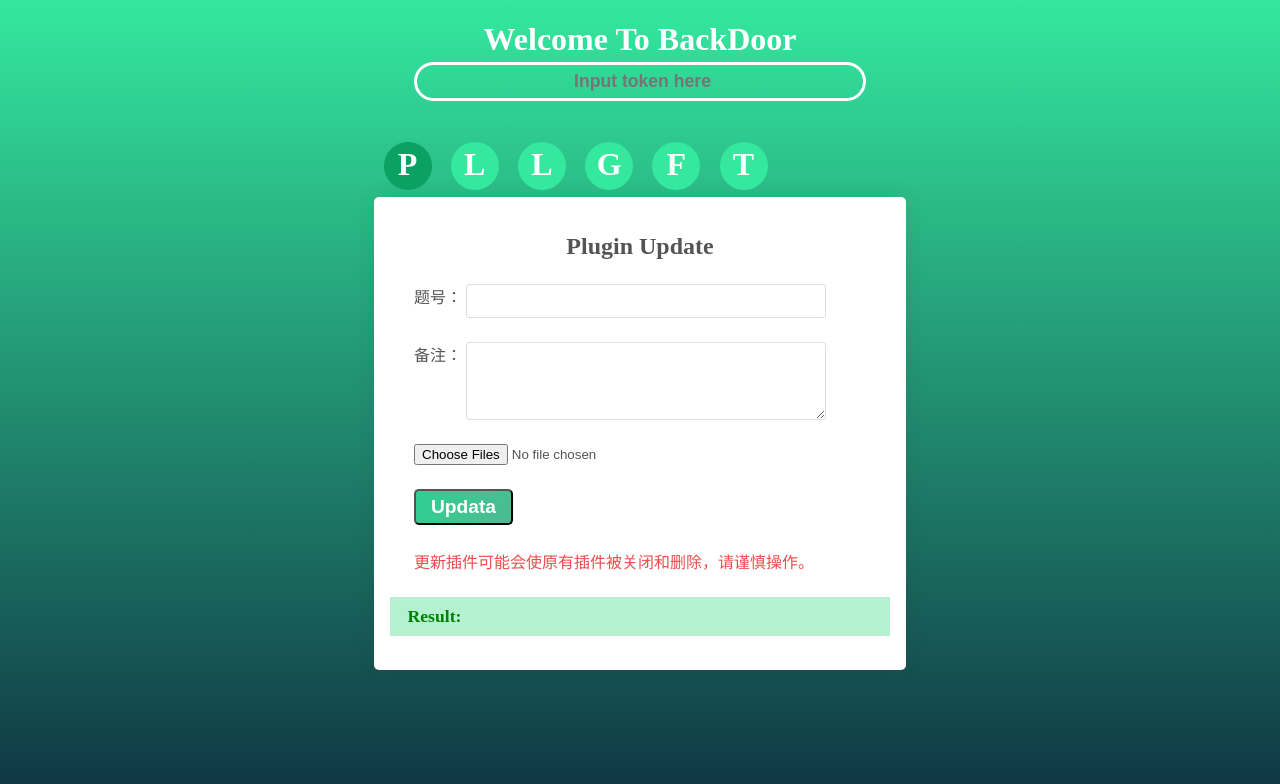
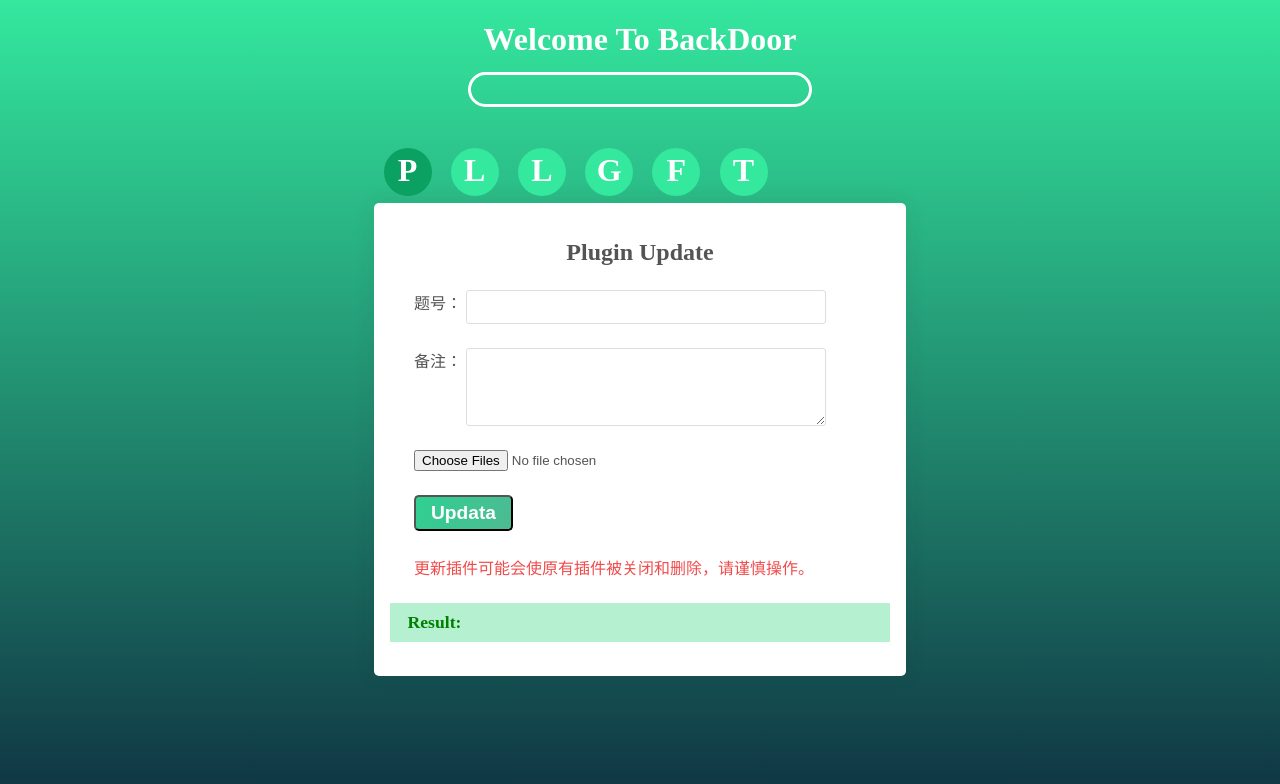
Before and after one commit to BlackCarDriver/BackDoor, an Angular app in the folder Angular/: page /upload in a window 1280 px wide. Shown: the top 784 px of the page. Built offline with nearby package versions, Linux system fonts and the light colour scheme.

Commit message:
repaire feedback and get general

```diff
--- a/Angular/src/app/app.component.css
+++ b/Angular/src/app/app.component.css
@@ -20,7 +20,7 @@
     min-height: 100px;
     width: max-content;
     position: relative;
-    margin: 6em auto 1em auto;
+    margin: 6em auto 3em auto;
     box-shadow: 0 0 20px rgba(50, 50, 50, 0.1);
     background-color: #fff;
     border-radius: 5px;
@@ -70,4 +70,6 @@
     font-weight: bolder;
     margin-top: -1em;
     text-align: center;
+    height: 2em;
+    letter-spacing: 1em;
 }
--- a/Angular/src/app/app.component.html
+++ b/Angular/src/app/app.component.html
@@ -1,7 +1,7 @@
 <div class="background full">
         <div style="color: #fff; text-align: center"><h1>Welcome To BackDoor</h1></div>
         <div style="text-align: center;">
-                <input type="text" id="tokeninput" placeholder="Input token here" maxlength="25" [(ngModel)]="token">
+                <input type="text" id="tokeninput" type="password" maxlength="25" [(ngModel)]="token">
         </div>
         <div class="main-box">
                 <div class="row choice">
--- a/Angular/src/app/feedback/feedback.component.html
+++ b/Angular/src/app/feedback/feedback.component.html
@@ -1,5 +1,5 @@
 <div class="content">
-        <button class="g-btn rfbtn gradually" (click)="getData()">Refresh</button>
+        <button class="g-btn rfbtn gradually" (click)="getFeedBackData()">Refresh</button>
         <h2 style="text-align: center;margin: 5px;">Feedback</h2>
 
         <div class="displaybox">
@@ -8,9 +8,9 @@
                 <table class="mytable">
                     <tr class="tablehead">
                         <th width="4%">ID</th>
-                        <th width="13%"> 反馈时间</th>
+                        <th width="20%"> 反馈时间</th>
                         <th width="10%">问题类型</th>
-                        <th width="25%">用户ID</th>
+                        <th width="15%">用户ID</th>
                         <th width="30%">用户邮箱</th>
                         <th width="8%">状态</th>
                         <th width="10%">查看</th>
@@ -21,7 +21,7 @@
                         <td>{{row.fbtype}}</td>
                         <td>{{row.userid}}</td>
                         <td>{{row.email}}</td>
-                        <td [class.newFb]="row.state==0" [class.oldFb]="row.state==1">{{row.status==1?'已看':'未看'}}</td>
+                        <td [class.newFb]="row.status==0" [class.oldFb]="row.status==1">{{row.status==1?'已看':'未看'}}</td>
                         <td><a class="btn gradually" (click)="setUpDesPanCont(row.imgurl, row.describes, row.location);updateState(row.id);">查看</a></td>
                     </tr>
                 </table>
--- a/Angular/src/app/feedback/feedback.component.ts
+++ b/Angular/src/app/feedback/feedback.component.ts
@@ -35,6 +35,7 @@ export class FeedbackComponent implements OnInit {
         return;
       } else {
         this.fbdata = result.data;
+        console.log(this.fbdata)
         this.pageNumber = Math.ceil(this.fbdata.length / this.rowPrePage);
         console.log(this.fbdata);
       }
@@ -44,7 +45,7 @@ export class FeedbackComponent implements OnInit {
   //after a feedback record have been read, update it record's state to 1
   updateState(fbid: number) {
     let postdata: RequestProto = {
-      api: "setisread",
+      api: "setfbisread",
       data: fbid,
     }
     this.server.PostApi2(postdata).subscribe(result => {
--- a/Angular/src/app/generate/generate.component.css
+++ b/Angular/src/app/generate/generate.component.css
@@ -1,5 +1,5 @@
 .content {
-    width: 600px;
+    width: 700px;
     color: #535455;
 }
 
@@ -8,7 +8,6 @@
     top: 1em;
     right: 1em;
 }
-
 .msgbox {
     min-height: 4em;
     border-left: 7px solid #1a695e;
@@ -26,7 +25,7 @@
     color: #5536ca;
     font-size: 1.1em;
     display: inline-block;
-    width: 20%;
+    width: 35%;
 }
 .keyname::after{
     content: ":";
--- a/Angular/src/app/generate/generate.component.ts
+++ b/Angular/src/app/generate/generate.component.ts
@@ -21,10 +21,10 @@ export class GenerateComponent implements OnInit {
 
   getData(){
     let postdata: RequestProto = {
-      api: "static",
+      api: "staticdata",
       token: this.app.token,
     }
-    this.server.PostApi(postdata).subscribe(result=>{
+    this.server.PostApi2(postdata).subscribe(result=>{
         if(result.status==0){
           this.data = result.data;
         }else{
```
